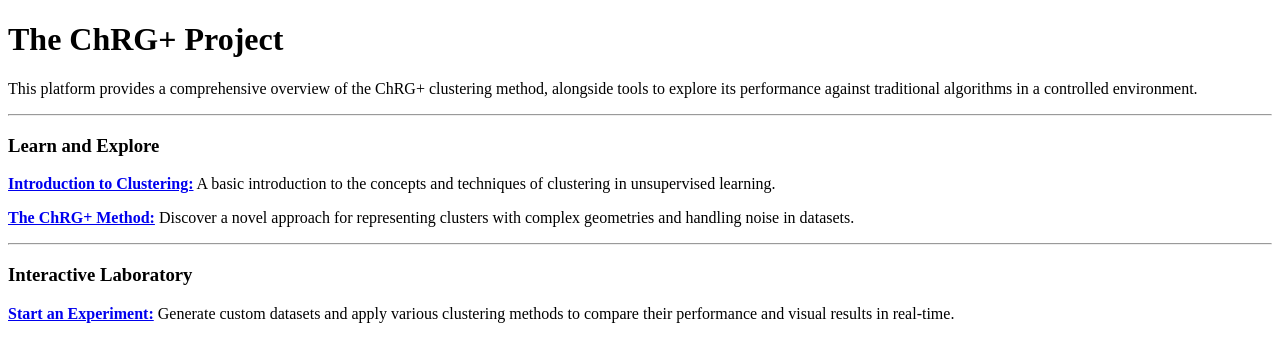
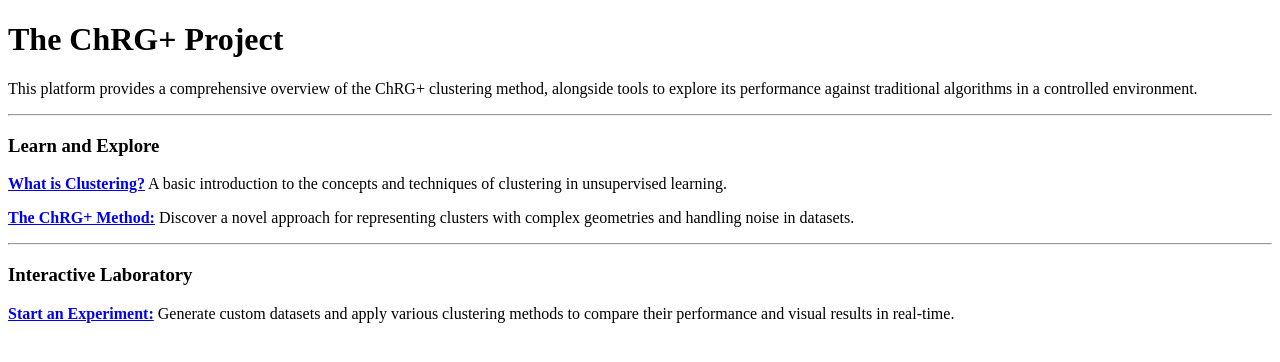
Before and after one commit to Kaguya-hash/clustering_ChRG_plus_pontual, a Python web app: template templates/index.html in a window 1280 px wide. Shown: the top 362 px of the page. Run offline with Jinja, Linux system fonts and the light colour scheme; the template is opened without the code that fills it, so the values that code supplies are empty.

Commit message:
Update index.html

```diff
--- a/templates/index.html
+++ b/templates/index.html
@@ -14,7 +14,7 @@
 
     <h3>Learn and Explore</h3>
     <p>
-        <a href="/clustering"><b>Introduction to Clustering:</b></a>
+        <a href="/clustering"><b>What is Clustering?</b></a>
         A basic introduction to the concepts and techniques of clustering in unsupervised learning.
     </p>
 
```
